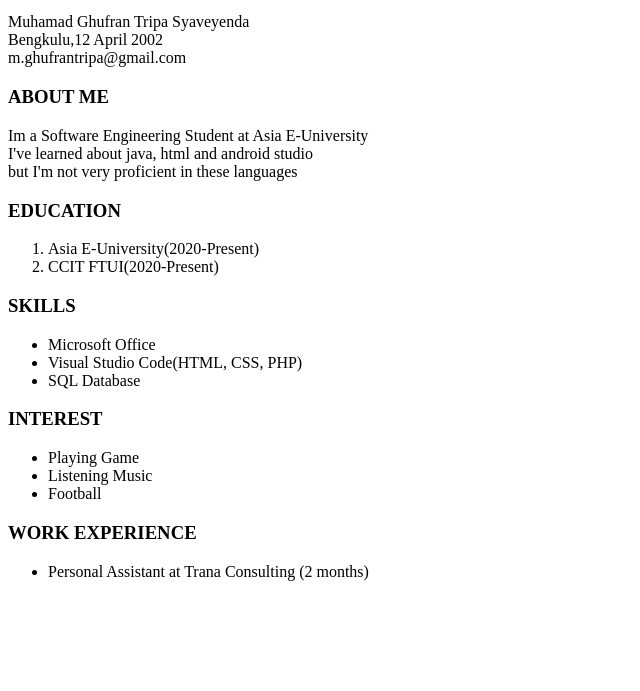
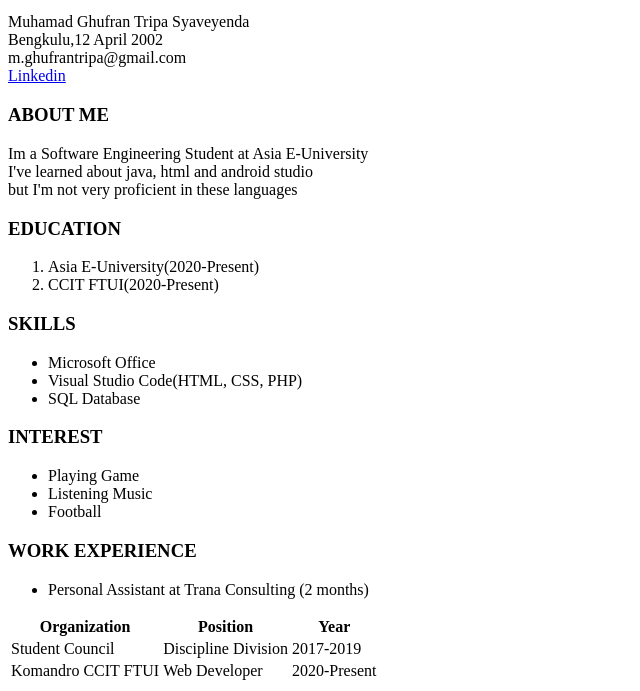
Before and after one commit to ghufrantripa/Tugas1BootCamp, a plain HTML site: page Muhamad Ghufran Tripa Syaveyenda.html in a window 1280 px wide. Shown: the part 269-960 px from the top of the page, without its empty margins (0-640 px from the left). Before the commit the page ends 866 px from the top, so only its background shows below. Drawn offline with Linux system fonts and the light colour scheme.

Commit message:
Tugas Sesi 2

```diff
--- a/Muhamad Ghufran Tripa Syaveyenda.html
+++ b/Muhamad Ghufran Tripa Syaveyenda.html
@@ -12,7 +12,11 @@
       <p>
         Muhamad Ghufran Tripa Syaveyenda <br />
         Bengkulu,12 April 2002 <br />
-        m.ghufrantripa@gmail.com
+        m.ghufrantripa@gmail.com <br />
+        <a
+          href="https://www.linkedin.com/in/muhamad-ghufran-tripa-syaveyenda-a5942121b/?lipi=urn%3Ali%3Apage%3Ad_flagship3_feed%3BHCpZHnIYQRGzCzZBXOUoVQ%3D%3D"
+          >Linkedin</a
+        >
       </p>
     </section>
 
@@ -51,5 +55,24 @@
         <li>Personal Assistant at Trana Consulting (2 months)</li>
       </ul>
     </section>
+    <section>
+      <table>
+        <tr>
+          <th>Organization</th>
+          <th>Position</th>
+          <th>Year</th>
+        </tr>
+        <tr>
+          <td>Student Council</td>
+          <td>Discipline Division</td>
+          <td>2017-2019</td>
+        </tr>
+        <tr>
+          <td>Komandro CCIT FTUI</td>
+          <td>Web Developer</td>
+          <td>2020-Present</td>
+        </tr>
+      </table>
+    </section>
   </body>
 </html>
```
